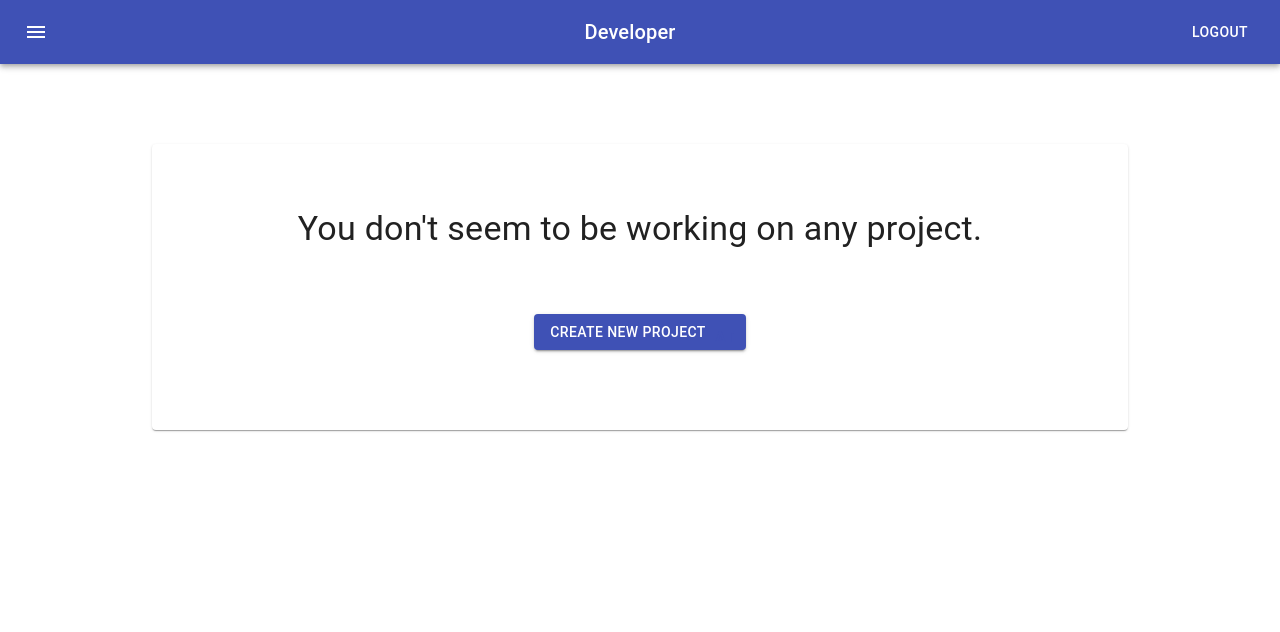
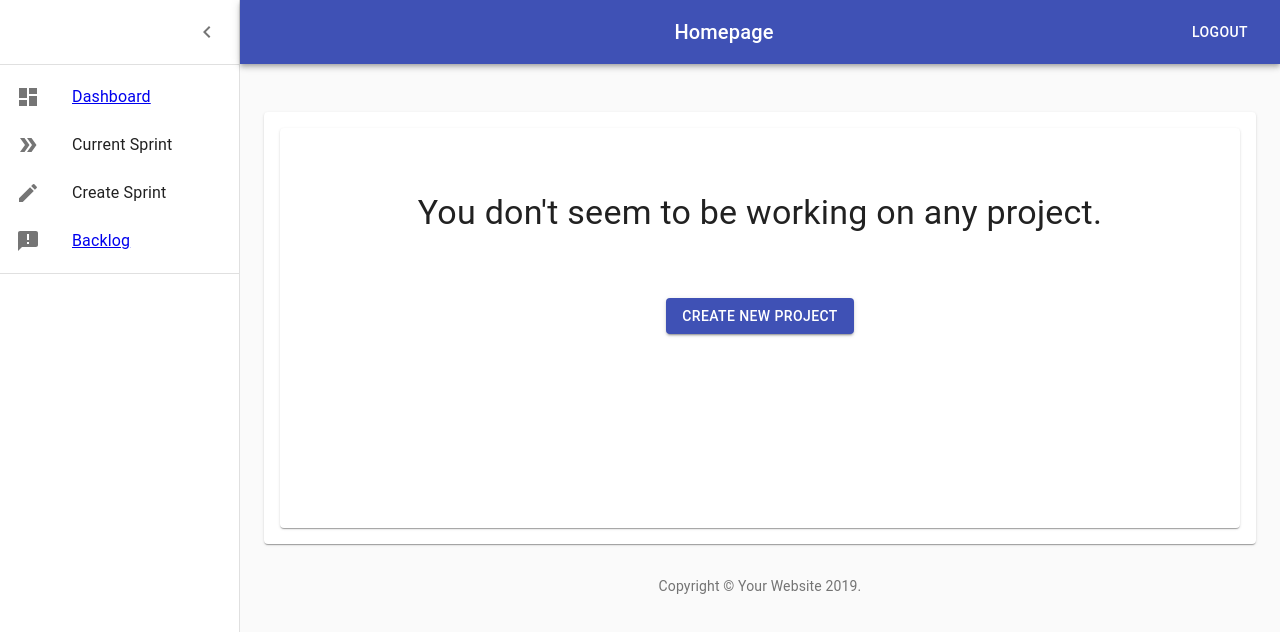
Before and after one commit to pranavtalwar/backtrack-frontend, a React (Create React App) app: page /homepage in a window 1280 px wide. Shown: the top 632 px of the page. Built offline with nearby package versions, Linux system fonts and the light colour scheme.

Commit message:
AppBar component created separately

```diff
--- /dev/null
+++ b/src/components/AppBar.js
@@ -0,0 +1,130 @@
+import React, { useState, useEffect } from 'react';
+import clsx from 'clsx';
+import { AppBar, Button, Drawer, Divider,
+         IconButton, List, Toolbar, Typography
+} from '@material-ui/core';
+import { makeStyles } from '@material-ui/core/styles';
+import MenuIcon from '@material-ui/icons/Menu';
+import ChevronLeftIcon from '@material-ui/icons/ChevronLeft';
+import { mainListItems } from './listItems';
+
+
+const drawerWidth = 240;
+
+const useStyles = makeStyles(theme => ({
+    root: {
+      display: 'flex',
+    },
+    toolbar: {
+      paddingRight: 24, // keep right padding when drawer closed
+    },
+    toolbarIcon: {
+      display: 'flex',
+      alignItems: 'center',
+      justifyContent: 'flex-end',
+      padding: '0 8px',
+      ...theme.mixins.toolbar,
+    },
+    appBar: {
+      zIndex: theme.zIndex.drawer + 1,
+      transition: theme.transitions.create(['width', 'margin'], {
+        easing: theme.transitions.easing.sharp,
+        duration: theme.transitions.duration.leavingScreen,
+      }),
+    },
+    appBarShift: {
+      marginLeft: drawerWidth,
+      width: `calc(100% - ${drawerWidth}px)`,
+      transition: theme.transitions.create(['width', 'margin'], {
+        easing: theme.transitions.easing.sharp,
+        duration: theme.transitions.duration.enteringScreen,
+      }),
+    },
+    menuButton: {
+      marginRight: 36,
+    },
+    menuButtonHidden: {
+      display: 'none',
+    },
+    title: {
+      flexGrow: 1,
+    },
+    drawerPaper: {
+      position: 'relative',
+      whiteSpace: 'nowrap',
+      width: drawerWidth,
+      transition: theme.transitions.create('width', {
+        easing: theme.transitions.easing.sharp,
+        duration: theme.transitions.duration.enteringScreen,
+      }),
+    },
+    drawerPaperClose: {
+      overflowX: 'hidden',
+      transition: theme.transitions.create('width', {
+        easing: theme.transitions.easing.sharp,
+        duration: theme.transitions.duration.leavingScreen,
+      }),
+      width: theme.spacing(7),
+      [theme.breakpoints.up('sm')]: {
+        width: theme.spacing(9),
+      },
+    },
+    container: {
+      paddingTop: theme.spacing(4),
+      paddingBottom: theme.spacing(4),
+    },
+    paper: {
+      padding: theme.spacing(2),
+      display: 'flex',
+      overflow: 'auto',
+      flexDirection: 'column',
+    },
+  }));
+
+export default (props) => {
+    const [open, setOpen] = useState(true);
+    const classes = useStyles();
+    const handleDrawerOpen = () => {
+        setOpen(true);
+      };
+      const handleDrawerClose = () => {
+        setOpen(false);
+      };
+    return(
+        <div className={classes.root}>
+            <AppBar position="absolute" className={clsx(classes.appBar, open && classes.appBarShift)}>
+                <Toolbar className={classes.toolbar}>
+                <IconButton
+                    edge="start"
+                    color="inherit"
+                    aria-label="open drawer"
+                    onClick={handleDrawerOpen}
+                    className={clsx(classes.menuButton, open && classes.menuButtonHidden)}
+                >
+                    <MenuIcon />
+                </IconButton>
+                <Typography component="h1" variant="h6" color="inherit" noWrap className={classes.title}>
+                    {props.heading}
+                </Typography>
+                <Button color="inherit">Logout</Button>
+                </Toolbar>
+                </AppBar>
+                <Drawer
+                variant="permanent"
+                classes={{
+                paper: clsx(classes.drawerPaper, !open && classes.drawerPaperClose),
+                }}
+                open={open}
+                >
+                    <div className={classes.toolbarIcon}>
+                    <IconButton onClick={handleDrawerClose}>
+                        <ChevronLeftIcon />
+                    </IconButton>
+                    </div>
+                    <Divider />
+                    <List>{mainListItems}</List>
+                    <Divider />
+                </Drawer>
+            </div>
+    )
+}
--- a/src/components/Homepage.js
+++ b/src/components/Homepage.js
@@ -1,65 +1,66 @@
 import React from 'react';
-import { AppBar, Button, Card, Container, Icon, IconButton, Toolbar, } from '@material-ui/core';
 import { makeStyles } from '@material-ui/core/styles';
-import Typography from '@material-ui/core/Typography';
-import MenuIcon from '@material-ui/icons/Menu';
+import { Paper, Link, Grid, Container, Typography, CssBaseline} from '@material-ui/core';
+import {Button, Card} from '@material-ui/core';
+import AppBar from './AppBar';
 
+function Copyright() {
+  return (
+    <Typography variant="body2" color="textSecondary" align="center">
+      {'Copyright © '}
+      <Link color="inherit" href="https://material-ui.com/">
+        Your Website
+      </Link>{' '}
+      {new Date().getFullYear()}
+      {'.'}
+    </Typography>
+  );
+}
 
 const useStyles = makeStyles(theme => ({
   root: {
+    display: 'flex',
+  },
+
+  appBarSpacer: theme.mixins.toolbar,
+  content: {
     flexGrow: 1,
+    height: '100vh',
+    overflow: 'auto',
   },
-  menuButton: {
-    marginRight: theme.spacing(2),
+  container: {
+    paddingTop: theme.spacing(6),
+    paddingBottom: theme.spacing(4),
+    height: '100hv'
   },
-  title: {
-    flexGrow: 1,
+  paper: {
+    padding: theme.spacing(2),
+    display: 'flex',
+    overflow: 'auto',
+    flexDirection: 'column',
+    height: '100hv',
   },
-  card:{
-      width: "100%",
-      height: "60%",
-      marginTop: theme.spacing(10),
-      display:"flex",
-      flexDirection:"column",
-      alignItems: "center",
-      justifyContent: "center",
-      justifyItems:"center",
+  card: {
+    height: '50vh',
   },
   header:{
     padding: theme.spacing(8),
 },
-  button: {
-    marginBottom: theme.spacing(10),
-
-  },
-  marginAutoContainer: {
-    width: '80%',
-
-    maxWidth:"md",
-  },
-  marginAutoItem: {
-    margin: 'auto'
-  },
 }));
 
-export default () => {
+export default function Dashboard() {
   const classes = useStyles();
 
   return (
     <div className={classes.root}>
-    <AppBar pagename = 'HomePage' />
-      <AppBar position="static">
-        <Toolbar>
-          <IconButton edge="start" className={classes.menuButton} color="inherit" aria-label="menu">
-            <MenuIcon />
-          </IconButton>
-          <Typography variant="h6" className={classes.title}>
-            Developer
-          </Typography>
-          <Button color="inherit">Logout</Button>
-        </Toolbar>
-      </AppBar>
-      <Container className={classes.marginAutoContainer}>
+      <CssBaseline />
+      <AppBar heading='Homepage'/>
+      <main className={classes.content}>
+        <div className={classes.appBarSpacer} />
+        <Container maxWidth="lg" className={classes.container}>
+          <Grid container spacing={3}>
+            <Grid item xs={12}>
+              <Paper className={classes.paper}>
               <Card className={classes.card}>
                 <Typography color="inherit" variant="h4" className={classes.header} >
                     You don't seem to be working on any project.
@@ -68,13 +69,16 @@ export default () => {
                       variant="contained"
                       color="primary"
                       className={classes.button}
-        endIcon={<Icon color="primary">add_circle</Icon>}//{<Icon className="fas fa-plus"/>}
                     >
                       Create new project
                   </Button>
-
                </Card>
+              </Paper>
+            </Grid>
+          </Grid>
         </Container>
+        <Copyright />
+      </main>
     </div>
   );
 }
--- a/src/components/ProductBacklog.js
+++ b/src/components/ProductBacklog.js
@@ -1,74 +1,18 @@
 import React, { useState, useEffect } from 'react';
-import clsx from 'clsx';
-import { AppBar, Button, CssBaseline, Drawer, Divider, Paper,
-         IconButton, InputLabel, List, Toolbar, Typography, TextField, MenuItem, Select, Container, Grid
+import {Button, CssBaseline,Paper,
+        InputLabel, TextField, MenuItem, Select, Container, Grid
 } from '@material-ui/core';
 import { makeStyles } from '@material-ui/core/styles';
-import MenuIcon from '@material-ui/icons/Menu';
-import ChevronLeftIcon from '@material-ui/icons/ChevronLeft';
-import { mainListItems } from './listItems';
 import PBIList from './PBIList';
 import Copyright from './Copyright';
-
-const drawerWidth = 240;
+import AppBar from './AppBar';
 
 const useStyles = makeStyles(theme => ({
   root: {
     display: 'flex',
   },
-  toolbar: {
-    paddingRight: 24, // keep right padding when drawer closed
-  },
-  toolbarIcon: {
-    display: 'flex',
-    alignItems: 'center',
-    justifyContent: 'flex-end',
-    padding: '0 8px',
-    ...theme.mixins.toolbar,
-  },
-  appBar: {
-    zIndex: theme.zIndex.drawer + 1,
-    transition: theme.transitions.create(['width', 'margin'], {
-      easing: theme.transitions.easing.sharp,
-      duration: theme.transitions.duration.leavingScreen,
-    }),
-  },
-  appBarShift: {
-    marginLeft: drawerWidth,
-    width: `calc(100% - ${drawerWidth}px)`,
-    transition: theme.transitions.create(['width', 'margin'], {
-      easing: theme.transitions.easing.sharp,
-      duration: theme.transitions.duration.enteringScreen,
-    }),
-  },
-  menuButton: {
-    marginRight: 36,
-  },
-  menuButtonHidden: {
-    display: 'none',
-  },
   title: {
     flexGrow: 1,
-  },
-  drawerPaper: {
-    position: 'relative',
-    whiteSpace: 'nowrap',
-    width: drawerWidth,
-    transition: theme.transitions.create('width', {
-      easing: theme.transitions.easing.sharp,
-      duration: theme.transitions.duration.enteringScreen,
-    }),
-  },
-  drawerPaperClose: {
-    overflowX: 'hidden',
-    transition: theme.transitions.create('width', {
-      easing: theme.transitions.easing.sharp,
-      duration: theme.transitions.duration.leavingScreen,
-    }),
-    width: theme.spacing(7),
-    [theme.breakpoints.up('sm')]: {
-      width: theme.spacing(9),
-    },
   },
   appBarSpacer: theme.mixins.toolbar,
   content: {
@@ -96,7 +40,6 @@ const useStyles = makeStyles(theme => ({
 
 export default () => {
   const classes = useStyles();
-  const [open, setOpen] = useState(true);
   const [name, setName] = useState('');
   const [description, setDescription] = useState('');
   const [estimate, setEstimate] = useState(0);
@@ -104,13 +47,6 @@ export default () => {
   const [pbiArray, setPbiArray] = useState([]);
   const priorityList = [1,2,3,4,5,6,7,8,9,10];
   const url = "http://127.0.0.1:8000/pbi/";
-
-  const handleDrawerOpen = () => {
-    setOpen(true);
-  };
-  const handleDrawerClose = () => {
-    setOpen(false);
-  };
 
   useEffect(() => {
     console.log(url);
@@ -200,39 +136,7 @@ export default () => {
   return (
     <div className={classes.root}>
       <CssBaseline />
-      <AppBar position="absolute" className={clsx(classes.appBar, open && classes.appBarShift)}>
-        <Toolbar className={classes.toolbar}>
-          <IconButton
-            edge="start"
-            color="inherit"
-            aria-label="open drawer"
-            onClick={handleDrawerOpen}
-            className={clsx(classes.menuButton, open && classes.menuButtonHidden)}
-          >
-            <MenuIcon />
-          </IconButton>
-          <Typography component="h1" variant="h6" color="inherit" noWrap className={classes.title}>
-            Product Backlog
-          </Typography>
-          <Button color="inherit">Logout</Button>
-        </Toolbar>
-      </AppBar>
-      <Drawer
-        variant="permanent"
-        classes={{
-          paper: clsx(classes.drawerPaper, !open && classes.drawerPaperClose),
-        }}
-        open={open}
-      >
-        <div className={classes.toolbarIcon}>
-          <IconButton onClick={handleDrawerClose}>
-            <ChevronLeftIcon />
-          </IconButton>
-        </div>
-        <Divider />
-        <List>{mainListItems}</List>
-        <Divider />
-      </Drawer>
+      <AppBar heading = 'Product Backlog'/>
       <div className={classes.content}>
         <div className={classes.appBarSpacer} />
         <form
--- a/src/components/listItems.js
+++ b/src/components/listItems.js
@@ -2,15 +2,18 @@ import React from 'react';
 import { ListItem, ListItemText, ListItemIcon } from '@material-ui/core';
 import DashboardIcon from '@material-ui/icons/Dashboard';
 import { DoubleArrow, Create, Announcement } from '@material-ui/icons';
+import {Link} from 'react-router-dom';
 
 export const mainListItems = (
   <div>
+  <Link to='/homepage'>
     <ListItem button>
       <ListItemIcon>
         <DashboardIcon />
       </ListItemIcon>
       <ListItemText primary="Dashboard" />
     </ListItem>
+    </Link>
     <ListItem button>
       <ListItemIcon>
         <DoubleArrow />
@@ -23,11 +26,13 @@ export const mainListItems = (
       </ListItemIcon>
       <ListItemText primary="Create Sprint" />
     </ListItem>
+    <Link to='/backlog'>
     <ListItem button>
       <ListItemIcon>
         <Announcement />
       </ListItemIcon>
       <ListItemText primary="Backlog" />
     </ListItem>
+    </Link>
   </div>
 );
```
Lines whose indentation alone changed are shown as unchanged.
